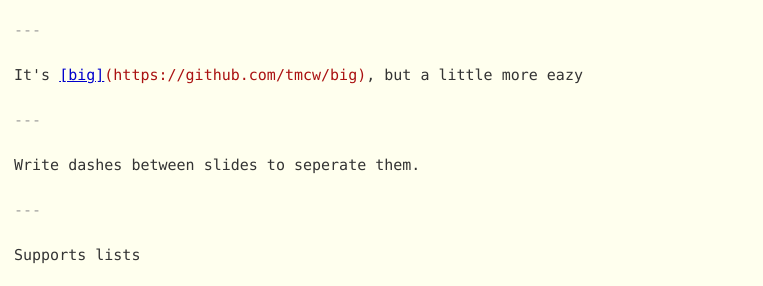
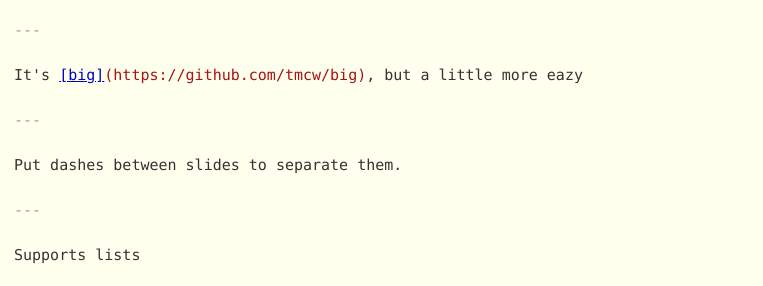
Before and after one commit to tmcw/biggie, a website: page index.html in a window 1280 px wide. Shown: the part 130-416 px from the top of the page, 0-763 px from the left. Drawn offline with Linux system fonts and the light colour scheme.

Commit message:
fixed a typo and improved wording
because your code is awesome, your writeup should be too :-)

```diff
--- a/index.html
+++ b/index.html
@@ -24,7 +24,7 @@ It's [big](https://github.com/tmcw/big), but a little more eazy
 
 ---
 
-Write dashes between slides to seperate them.
+Put dashes between slides to separate them.
 
 ---
 
```
